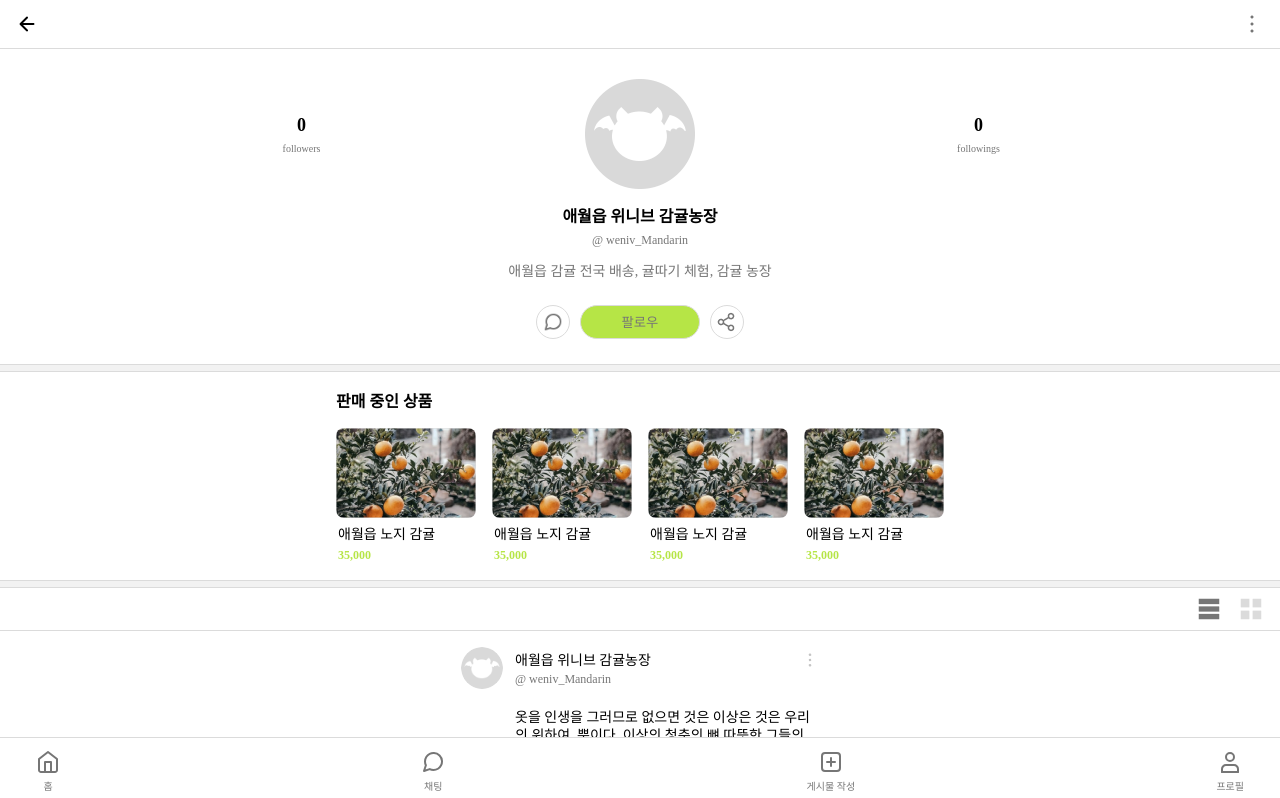
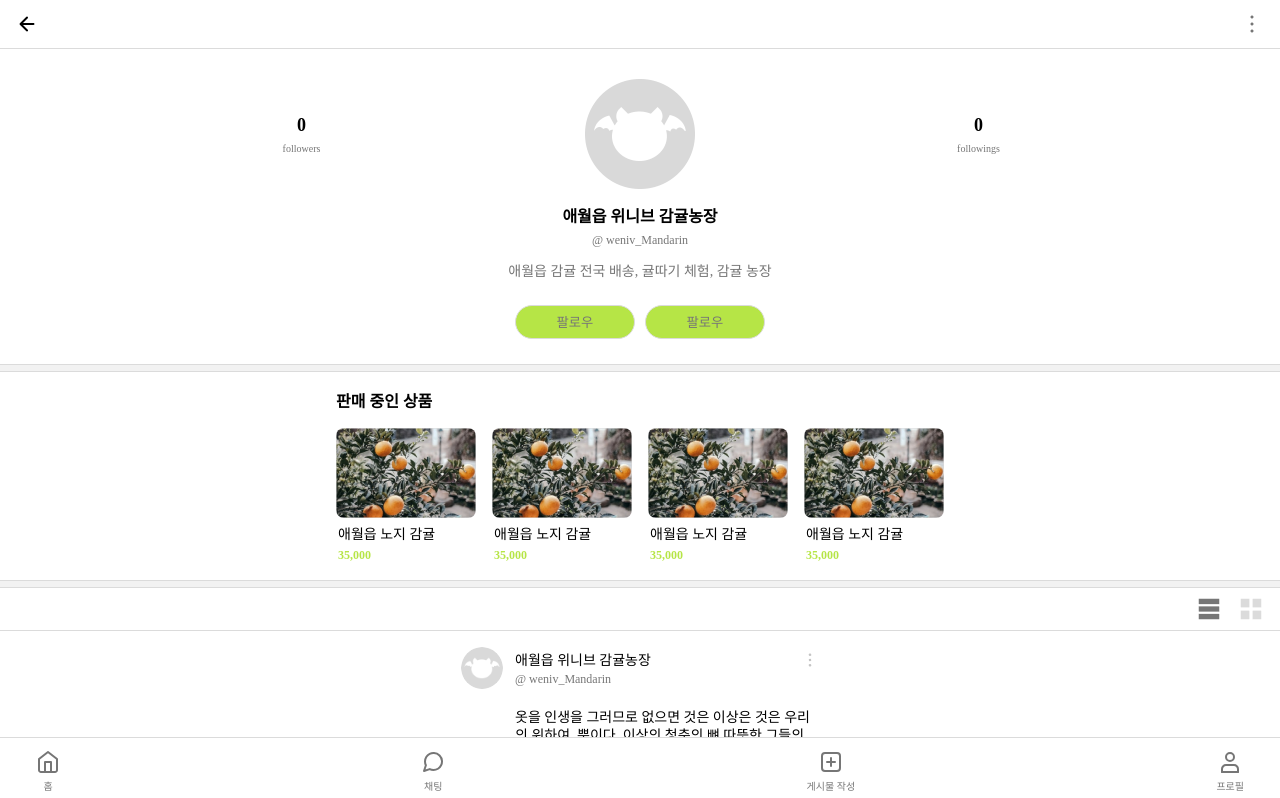
Before and after one commit to SoEasyTeam/Dev.Town, a React (Create React App) app: page / in a window 1280 px wide. Shown: the top 798 px of the page. Built offline with nearby package versions, Linux system fonts and the light colour scheme; a web font is replaced by a local one.

Commit message:
Feat & Style: MyProfilePage 브랜치 생성 및 초기 세팅

```diff
--- a/src/App.jsx
+++ b/src/App.jsx
@@ -1,10 +1,10 @@
 import React from 'react';
-import YourProfile from './pages/YourProfile';
+import MyProfile from './pages/MyProfile';
 
 function App() {
     return (
         <>
-            <YourProfile />
+            <MyProfile />
         </>
     );
 }
--- a/src/pages/YourProfile.jsx
+++ b/src/pages/MyProfile.jsx
@@ -222,13 +222,8 @@ function YourProfilePage() {
                         <ProfileIntro>애월읍 감귤 전국 배송, 귤따기 체험, 감귤 농장</ProfileIntro>
                     </div>
                     <div className='profileBottom'>
-                        <CircleBtns>
-                            <img src={IconMesssageImg} alt='채팅링크' />
-                        </CircleBtns>
                         <MBtn />
-                        <CircleBtns>
-                            <img src={IconShareImg} alt='공유링크' />
-                        </CircleBtns>
+                        <MBtn />
                     </div>
                 </ProfileAreaCol>
                 <ProductArea>
```
